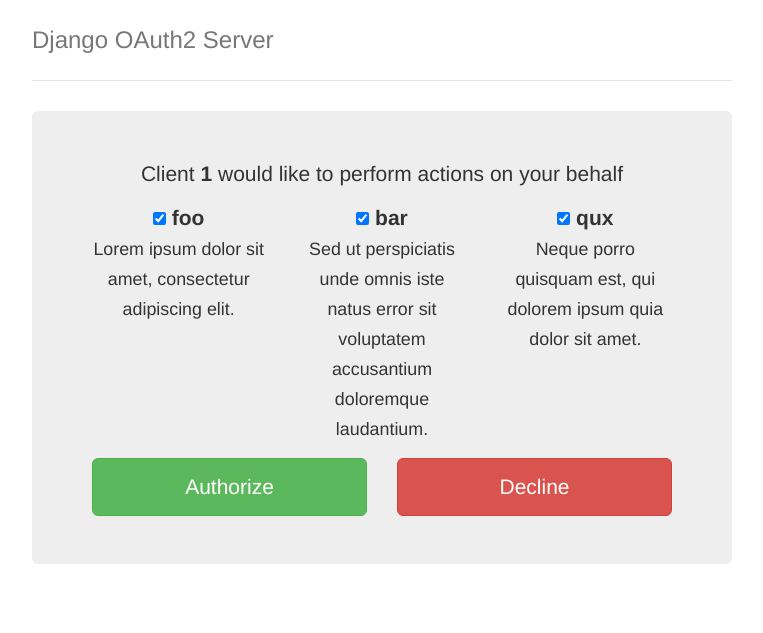
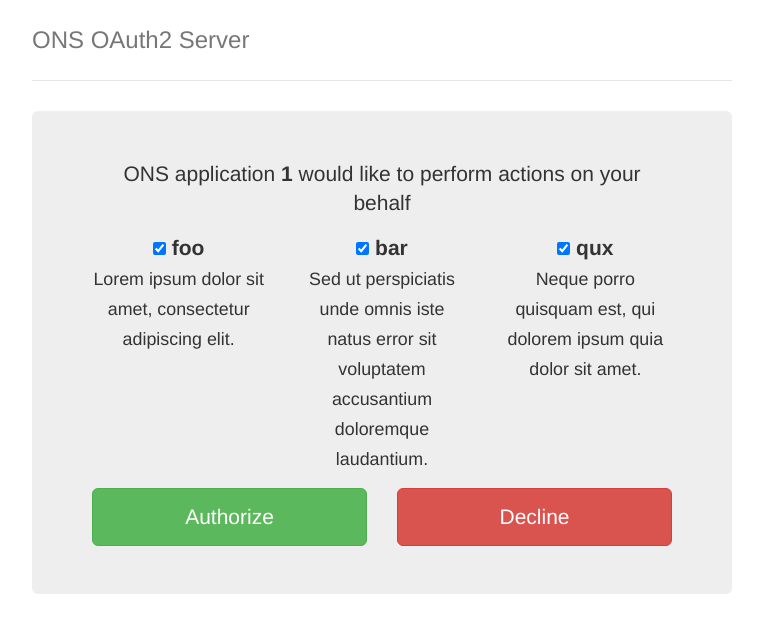
Before and after one commit to ONSdigital/django-oauth2-test, a Django app: template oauth2server/apps/web/templates/web/authorize.html in a window 1280 px wide. Shown: the top 633 px of the page, without its empty margins (258-1021 px from the left). Run offline with Django 3.2, Linux system fonts and the light colour scheme; data comes from the database, SQL or seed files in the repository; tables that the repository leaves empty hold one stand-in row (values such as "Sample post"); the template is opened without the code that fills it: values that come from a table or form of the project are taken from there, most other values are stand-ins (such as "Sample title", 1, 10 or a date in 2020); parts of the project's set-up code (start-up, migrations or seed data) failed here and were passed over; some libraries are stand-ins or nearby versions.

Commit message:
Changing titles to describe this as an ONS OAuth2 Server.

```diff
--- a/oauth2server/apps/web/decorators.py
+++ b/oauth2server/apps/web/decorators.py
@@ -21,13 +21,16 @@ def validate_request(view):
     def _wrapper(request, *args, **kwargs):
         # First we check client_id and make sure it's valid
         try:
+            #print "Client ID Is: ", request.GET['client_id']
             request.client = OAuthClient.objects.get(
                 client_id=request.GET['client_id'])
         except KeyError:
+            #print "client id is not correct"
             return _error_response(
                 request=request, error=u'invalid_client',
                 error_description=u'No client id supplied')
         except OAuthClient.DoesNotExist:
+            #print "client id does not exist..."
             return _error_response(
                 request=request, error=u'invalid_client',
                 error_description=u'The client id supplied is invalid')
--- a/oauth2server/apps/web/templates/web/authorize.html
+++ b/oauth2server/apps/web/templates/web/authorize.html
@@ -6,7 +6,7 @@
     <form action="" method="post">
         {% csrf_token %}
 
-        <p class="lead">Client <b>{{ client.client_id }}</b> would like to perform actions on your behalf</p>
+        <p class="lead">ONS application <b>{{ client.client_id }}</b> would like to perform actions on your behalf</p>
 
         {% for chunk in scopes|chunk_evenly:3 %}
         <div class="row">
--- a/oauth2server/proj/templates/layout.html
+++ b/oauth2server/proj/templates/layout.html
@@ -25,7 +25,7 @@
 
 <div class="container">
     <div class="header clearfix">
-        <h3 class="text-muted">Django OAuth2 Server</h3>
+        <h3 class="text-muted">ONS OAuth2 Server</h3>
     </div>
 
     {% block content %}{% endblock %}
```
